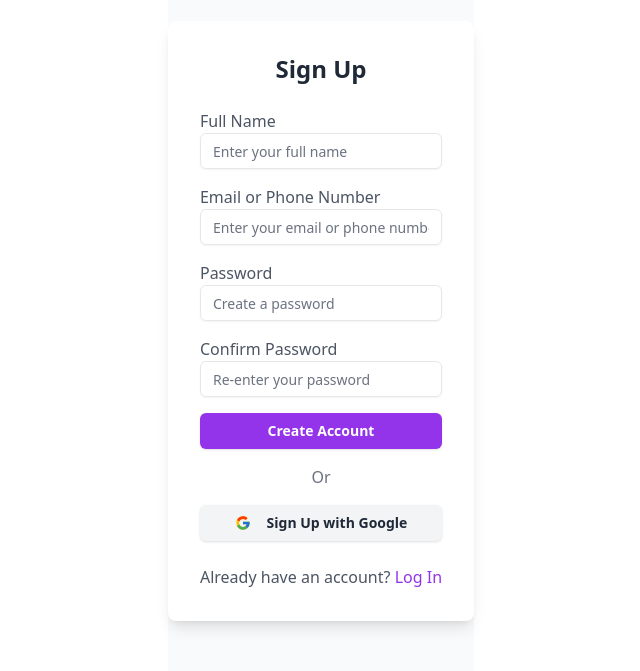
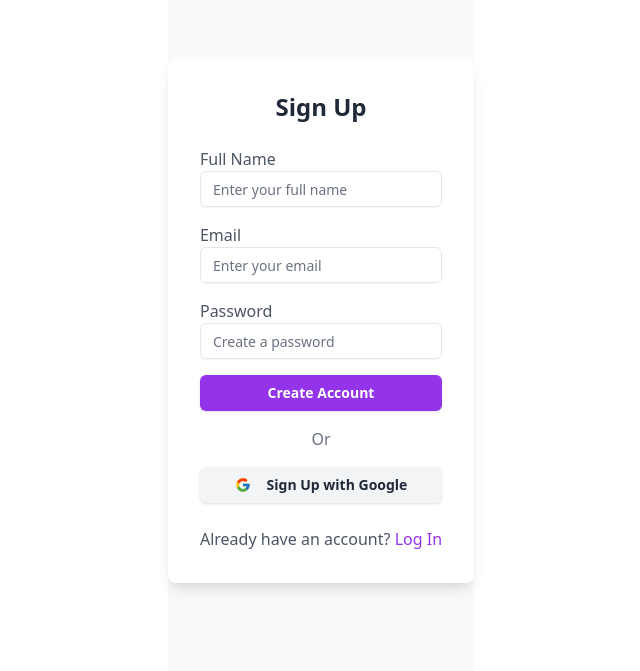
Before and after one commit to adoumouangnamouemmanuel/Discrete_Learn, a React (Vite) app: page /signup in a window 1280 px wide. Shown: the part 103-774 px from the top of the page, without its empty margins (319-959 px from the left). Built offline with nearby package versions, Linux system fonts and the light colour scheme.

Commit message:
configured signup by removing overflow and confirm pasword

```diff
--- a/package.json
+++ b/package.json
@@ -17,6 +17,7 @@
     "@shadcn/ui": "^0.0.4",
     "class-variance-authority": "^0.7.0",
     "clsx": "^2.1.1",
+    "firebase": "^11.0.1",
     "lucide-react": "^0.456.0",
     "react": "^18.3.1",
     "react-dom": "^18.3.1",
--- a/src/App.tsx
+++ b/src/App.tsx
@@ -1,37 +1,35 @@
-// App.tsx
-
-import {useLocation } from "react-router-dom";
 import RoutesConfig from "./router/routes";
 import Header from "./components/Header";
 import Sidebar from "./components/SideBar";
 import Footer from "./components/Footer";
 import { ThemeProvider } from "@/components/theme-provider";
+import { useLocation } from "react-router-dom";
+// import "./styles/global.css"; // Add your global styles
 
 const App = () => {
   const location = useLocation();
+  const isAuthentificated = location.pathname === "/signup" || location.pathname === "/login";
 
-  // Check if the current route is the SignUp page
-  const isSignUpPage = location.pathname === "/signup";
-  const isAuthPage =
-    location.pathname === "/signup" || location.pathname === "/login";
+  // Ensure no scrollbar for the sign-up page
+  if (isAuthentificated) {
+    document.body.style.overflow = "hidden"; // Disable scrolling on sign-up page
+  } else {
+    document.body.style.overflow = "auto"; // Enable scrolling for other pages
+  }
 
   return (
     <ThemeProvider>
-      <div className="flex flex-col min-h-screen">
-        {/* Conditionally render Header and Sidebar based on route */}
-        {!isAuthPage && <Header />}
+      <div className="flex h-screen flex-col">
+        {!isAuthentificated && <Header />}
         <div className="flex flex-1 overflow-hidden">
-          {/* Conditionally render Sidebar based on route */}
-          {!isAuthPage && <Sidebar />}
-          <main className="flex-1 overflow-y-auto p-6">
-            {/* For the SignUp page, ensure it takes full height and scrolls */}
-            <div className={`${isAuthPage ? "h-full" : ""}`}>
+          {!isAuthentificated && <Sidebar />}
+          <main className={`${isAuthentificated ? "flex-1 overflow-y-hidden p-6" : "flex-1 overflow-y-auto p-6"}`} >
+            <div className={`${isAuthentificated ? "h-full w-full" : ""}`}>
               <RoutesConfig />
             </div>
           </main>
         </div>
-        {/* Conditionally render Footer based on route */}
-        {!isAuthPage && <Footer />}
+        {!isAuthentificated && <Footer />}
       </div>
     </ThemeProvider>
   );
--- a/src/index.css
+++ b/src/index.css
@@ -11,6 +11,7 @@ html, body {
   display: flex;
   justify-content: center;
   align-items: center;
+  overflow: hidden;
 }
 
 /* Ensure the root takes full height */
--- a/src/pages/auth/SignUp.tsx
+++ b/src/pages/auth/SignUp.tsx
@@ -49,11 +49,8 @@ const Signup = () => {
           </div>
 
           <div>
-            <label
-              htmlFor="email"
-              className="text-gray-600 font-medium mb-2"
-            >
-              Email or Phone Number
+            <label htmlFor="email" className="text-gray-600 font-medium mb-2">
+              Email
             </label>
             <Input
               type="text"
@@ -61,7 +58,7 @@ const Signup = () => {
               name="email"
               value={formData.email}
               onChange={handleChange}
-              placeholder="Enter your email or phone number"
+              placeholder="Enter your email"
               required
             />
           </div>
@@ -84,7 +81,7 @@ const Signup = () => {
             />
           </div>
 
-          <div>
+          {/* <div>
             <label
               htmlFor="confirmPassword"
               className="text-gray-600 font-medium mb-2"
@@ -100,7 +97,7 @@ const Signup = () => {
               placeholder="Re-enter your password"
               required
             />
-          </div>
+          </div> */}
 
           <Button
             type="submit"
```
Also changed, not shown: 1 other file (tests, documents, lock files or other folders).
